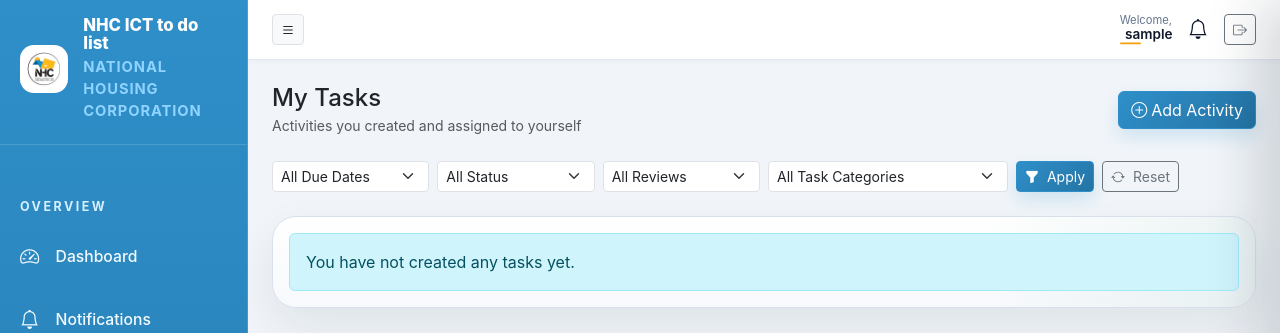
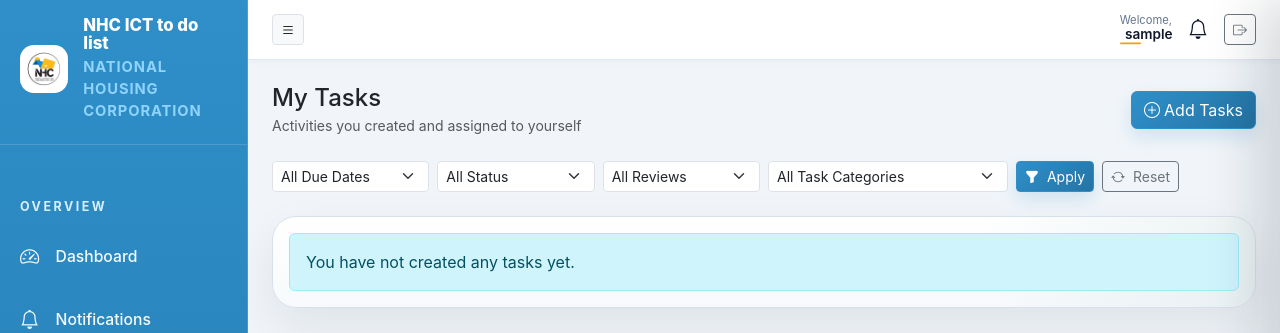
Before and after one commit to Mashiku-tect/nhctodotasks, a Django app: page /ict-todolist/mytasks/ in a window 1280 px wide. Shown: the top 333 px of the page. Run offline with Django 4.2, Linux system fonts and the light colour scheme; the visitor is signed in with stand-in values (Sample User, id 1); data comes from the database, SQL or seed files in the repository; data that the repository does not hold is empty; some libraries are stand-ins or nearby versions.

Commit message:
names changed

```diff
--- a/tasks/templates/tasks/my_tasks.html
+++ b/tasks/templates/tasks/my_tasks.html
@@ -304,7 +304,7 @@
                 <small class="text-muted">Activities you created and assigned to yourself</small>
             </div>
             <button type="button" class="btn btn-primary" id="openQuickTaskModalBtn">
-                <i class="bi bi-plus-circle me-1"></i>Add Activity
+                <i class="bi bi-plus-circle me-1"></i>Add Tasks
             </button>
         </div>
 
@@ -370,8 +370,8 @@
                 <thead class="table-light">
                     <tr>
                         <th>S/N</th>
-                        <th>Task Category</th>
-                        <th>Activity Description</th>
+                        <th>Activity Selection</th>
+                        <th>Tasks Description</th>
                         <th>Priority</th>
                         <th>Due Date</th>
                         <th>Days Left</th>
@@ -526,7 +526,7 @@
             <input type="hidden" name="return_to" id="quickTaskReturnTo" value="">
             <div class="modal-header">
                 <div>
-                    <h5 class="modal-title" id="quickTaskModalLabel">Add Activity</h5>
+                    <h5 class="modal-title" id="quickTaskModalLabel">Add Tasks</h5>
                     <div class="quick-task-note">Choose one of the shared categories, then capture the activity details.</div>
                 </div>
                 <button type="button" class="btn-close" data-bs-dismiss="modal" aria-label="Close"></button>
@@ -534,7 +534,7 @@
             <div class="modal-body">
                 <div class="row g-3">
                     <div class="col-12">
-                        <label class="form-label" for="quickTaskCategoryInput">Activity Category</label>
+                        <label class="form-label" for="quickTaskCategoryInput">Select Activity</label>
                         <div class="quick-task-category-field" id="quickTaskCategoryField">
                             <input
                                 id="quickTaskCategoryInput"
@@ -559,7 +559,7 @@
                         {% endif %}
                     </div>
                     <div class="col-12">
-                        <label class="form-label" for="quickTaskDescription">Activity Description</label>
+                        <label class="form-label" for="quickTaskDescription">Task Description based on selected activity</label>
                         <textarea id="quickTaskDescription" name="description" class="form-control" rows="4"></textarea>
                     </div>
                     <div class="col-md-6">
```
